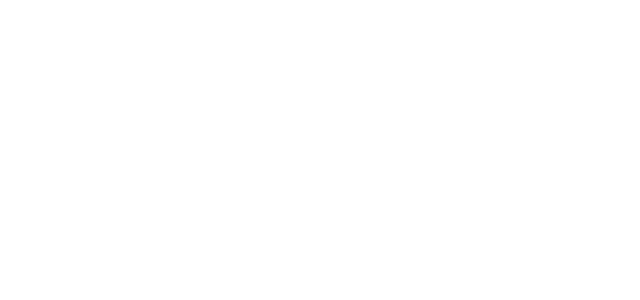
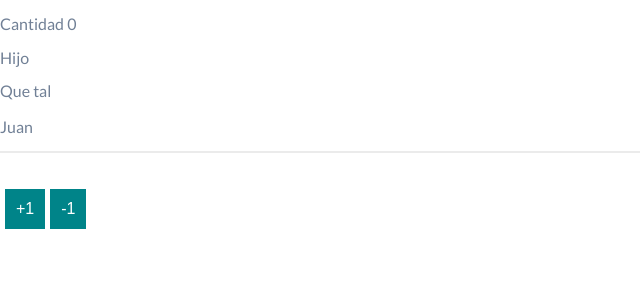
Before and after one commit to ajcaro/actividadesReactCore, a React (Create React App) app: page / in a window 1280 px wide. Shown: the top 300 px of the page, without its empty margins (0-640 px from the left). Built offline with nearby package versions, Linux system fonts and the light colour scheme.

Commit message:
ciclo vida componente clase

```diff
--- /dev/null
+++ b/src/App.css
@@ -0,0 +1,38 @@
+.App {
+  text-align: center;
+}
+
+.App-logo {
+  height: 40vmin;
+  pointer-events: none;
+}
+
+@media (prefers-reduced-motion: no-preference) {
+  .App-logo {
+    animation: App-logo-spin infinite 20s linear;
+  }
+}
+
+.App-header {
+  background-color: #282c34;
+  min-height: 100vh;
+  display: flex;
+  flex-direction: column;
+  align-items: center;
+  justify-content: center;
+  font-size: calc(10px + 2vmin);
+  color: white;
+}
+
+.App-link {
+  color: #61dafb;
+}
+
+@keyframes App-logo-spin {
+  from {
+    transform: rotate(0deg);
+  }
+  to {
+    transform: rotate(360deg);
+  }
+}
--- a/src/App.js
+++ b/src/App.js
@@ -1,9 +1,9 @@
+import logo from './logo.svg';
+import './App.css';
+import Padre from './components/Padre';
+
 function App() {
-  return (
-    <div>
-
-    </div>
-  );
+	return <Padre />;
 }
 
 export default App;
--- /dev/null
+++ b/src/components/Hijo.jsx
@@ -0,0 +1,34 @@
+import React, { Component } from 'react';
+
+export class Hijo extends Component {
+	constructor(props) {
+		super(props);
+		// console.log('Se ejecuta el constructor de Hijo');
+	}
+
+	componentDidMount() {
+		// console.log('Se ejecuta el metodo componentDidMount del Hijo');
+	}
+
+	componentDidUpdate() {}
+
+	render() {
+		// console.log('Se ejecucta el render del Hijo');
+		return (
+			<>
+				<div>Hijo</div>
+				<p>{this.props.mensaje}</p>
+				<p>{this.props.nombreUsuario}</p>
+				<hr />
+				<button onClick={() => this.props.handleSetCantidad(1)}>
+					+1
+				</button>
+				<button onClick={() => this.props.handleSetCantidad(-1)}>
+					-1
+				</button>
+			</>
+		);
+	}
+}
+
+export default Hijo;
--- /dev/null
+++ b/src/components/Padre.jsx
@@ -0,0 +1,52 @@
+import React, { Component } from 'react';
+import Hijo from './Hijo';
+
+export class Padre extends Component {
+	nombreUsuario = 'Juan';
+
+	constructor(props) {
+		super(props);
+		console.log('Se ejecuta el constructor de padre');
+		this.state = {
+			mensaje: 'Bienvenidos!',
+			cantidad: 0,
+		};
+	}
+
+	componentDidMount() {
+		console.log('Se ejecuta el metodo componentDidMount del padre');
+		setTimeout(() => {
+			this.setState({ mensaje: 'Que tal' });
+			this.nombreUsuario = 'Laura';
+		}, 2000);
+	}
+
+	componentDidUpdate() {
+		console.log('Se ejecuta Al actualizar el estado del padre');
+	}
+
+	componentWillUnmount() {}
+
+	handleSetCantidad = cantidad => {
+		this.setState(prevState => ({
+			cantidad: (prevState.cantidad += cantidad),
+		}));
+	};
+
+	render() {
+		console.log('Se ejecuta el metodo render del Padre');
+		return (
+			<>
+				{/* <p>{this.state.mensaje}</p> */}
+				<p>Cantidad {this.state.cantidad}</p>
+				<Hijo
+					mensaje={this.state.mensaje}
+					nombreUsuario={this.nombreUsuario}
+					handleSetCantidad={this.handleSetCantidad}
+				/>
+			</>
+		);
+	}
+}
+
+export default Padre;
--- a/src/index.css
+++ b/src/index.css
@@ -36,7 +36,7 @@
 }
 
 hr {
-    border: 0.5px solid rgba(0,0,0,0.08);
+	border: 0.5px solid rgba(0, 0, 0, 0.08);
 	margin-bottom: 16px;
 }
 
@@ -57,7 +57,6 @@
 }
 
 /* Layout */
-
 
 .container {
 	max-width: 920px;
@@ -86,8 +85,8 @@
 .card {
 	padding: 24px;
 	margin: 20px auto;
-    border: rgba(0,0,0,0.08);
-    box-shadow: 0 2px 4px 0 rgba(0,0,0,0.08);
+	border: rgba(0, 0, 0, 0.08);
+	box-shadow: 0 2px 4px 0 rgba(0, 0, 0, 0.08);
 	background-color: white;
 }
 
@@ -109,7 +108,7 @@
 
 nav {
 	background-color: white;
-    box-shadow: 0 2px 4px 0 rgba(0,0,0,0.08);
+	box-shadow: 0 2px 4px 0 rgba(0, 0, 0, 0.08);
 	height: 60px;
 	display: flex;
 	justify-content: space-between;
@@ -231,9 +230,8 @@
 
 td.danger a {
 	text-decoration: none;
-    color: #FF5A5F;
+	color: #ff5a5f;
 }
-
 
 /* Formularios */
 
@@ -246,7 +244,6 @@
 	border: #008489 solid 1px;
 	cursor: pointer;
 	transition: background-color 400ms ease-in-out;
-
 }
 
 button.outline {
@@ -288,7 +285,7 @@
 	padding: 10px;
 	margin: 0 12px 12px 0;
 	border: none;
-    box-shadow: inset 0 2px 4px 0 rgba(0,0,0,0.08);
+	box-shadow: inset 0 2px 4px 0 rgba(0, 0, 0, 0.08);
 	color: #6a6a6a;
 	font-family: 'Lato', sans-serif;
 }
@@ -311,41 +308,36 @@
 	padding: 10px;
 	margin: 0 12px 12px 0;
 	border: none;
-    box-shadow: inset 0 2px 4px 0 rgba(0,0,0,0.08);
+	box-shadow: inset 0 2px 4px 0 rgba(0, 0, 0, 0.08);
 	border-radius: 0;
 	background-color: white;
 	color: #6a6a6a;
-    background-image:
-        linear-gradient(45deg, transparent 50%, gray 50%),
+	background-image: linear-gradient(45deg, transparent 50%, gray 50%),
 		linear-gradient(135deg, gray 50%, transparent 50%),
 		linear-gradient(to right, #ccc, #ccc);
-    background-position:
-        calc(100% - 20px) calc(1em + 2px),
-        calc(100% - 15px) calc(1em + 2px),
-        calc(100% - 2.5em) 0.5em;
-    background-size:
-        5px 5px,
-        5px 5px,
-        1px 1.5em;
+	background-position: calc(100% - 20px) calc(1em + 2px),
+		calc(100% - 15px) calc(1em + 2px), calc(100% - 2.5em) 0.5em;
+	background-size: 5px 5px, 5px 5px, 1px 1.5em;
 	background-repeat: no-repeat;
 }
 
 .alert {
-    color: #FF5A5F;
+	color: #ff5a5f;
 }
 
 .valid {
 	color: #287d78;
 }
 
-
-
-
 /* Misc */
 
 @keyframes fadeIn {
-    0% {opacity: 0;}
-    100% {opacity: 1;}
+	0% {
+		opacity: 0;
+	}
+	100% {
+		opacity: 1;
+	}
 }
 
 .glosario {
@@ -355,13 +347,13 @@
 	position: relative;
 }
 
-.definicion  {
+.definicion {
 	display: none;
 	border: 1px solid #287d78;
 	background-color: rgb(238, 238, 238);
 	padding: 10px;
 	position: absolute;
-    top:  20px;
+	top: 20px;
 	left: 20px;
 	animation-name: fadeOut;
 	animation-duration: 1000ms;
@@ -376,7 +368,6 @@
 	animation-iteration-count: 1;
 }
 
-
 .cesta {
 	background-color: #287d78;
 	padding: 5px 20px;
@@ -386,7 +377,7 @@
 	position: relative;
 }
 
-.cesta .counter{
+.cesta .counter {
 	background-color: crimson;
 	width: 30px;
 	height: 30px;
@@ -400,7 +391,6 @@
 }
 
 /* Estilos jugadores NBA*/
-
 
 /* Estilos jugadores NBA */
 
@@ -431,8 +421,8 @@
 }
 
 .player-box.bulls {
-    border: 5px solid #CE1141;
-    color: #CE1141;
+	border: 5px solid #ce1141;
+	color: #ce1141;
 	background-image: url('https://i.ibb.co/V9RKsVL/bulls.png');
 	background-size: 100px 100px;
 }
@@ -443,7 +433,6 @@
 }
 
 /* Marcador NBA */
-
 
 .marcador {
 	padding: 1rem 2rem;
@@ -482,7 +471,7 @@
 	width: 100%;
 }
 table.lakers tr:nth-child(even) {
-    background-color: #FDB927;
+	background-color: #fdb927;
 	color: #552583;
 	font-size: 1.4rem;
 }
@@ -492,7 +481,7 @@
 	font-size: 1.4rem;
 }
 table.celtics tr:nth-child(even) {
-    background-color: #BA8653;
+	background-color: #ba8653;
 	color: #008248;
 	font-size: 1.4rem;
 }
@@ -627,7 +616,6 @@
 	opacity: 1;
 }
 
-
 /* Grid card */
 
 .fila.grid {
```
Also changed, not shown: src/logo.svg (added). Lines whose indentation alone changed are shown as unchanged.
